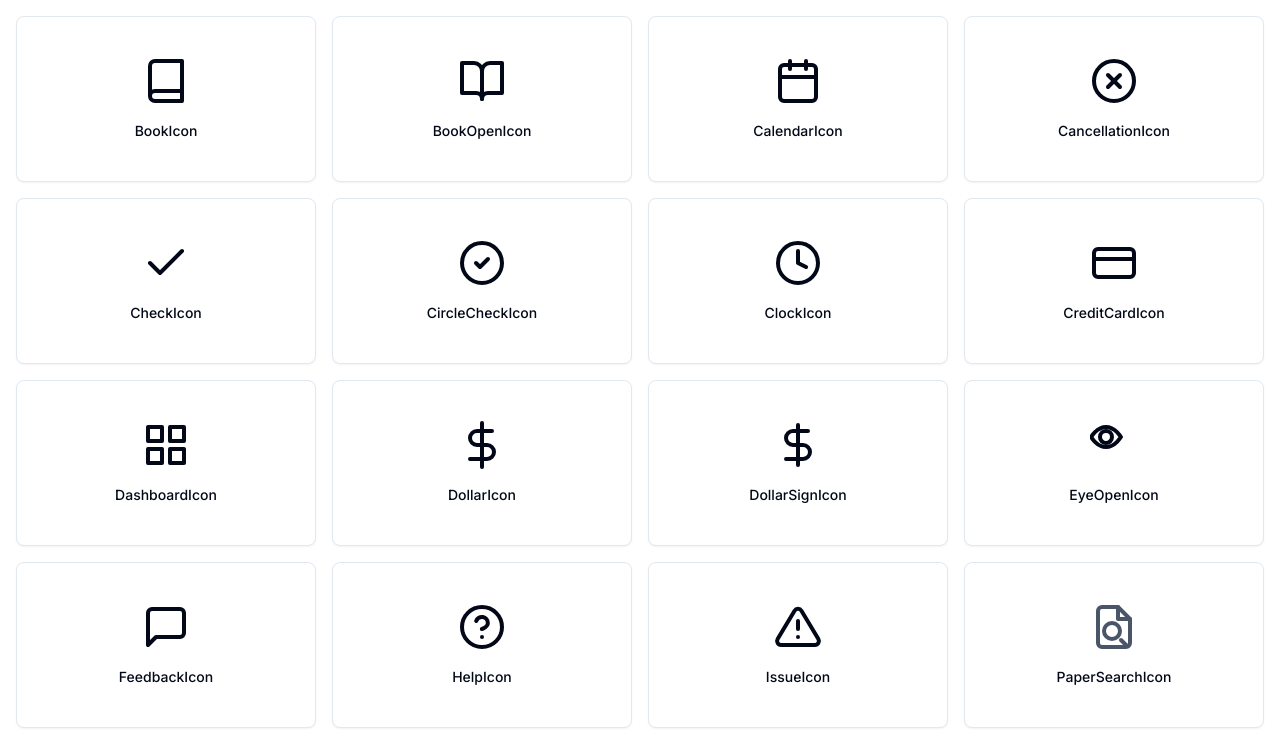
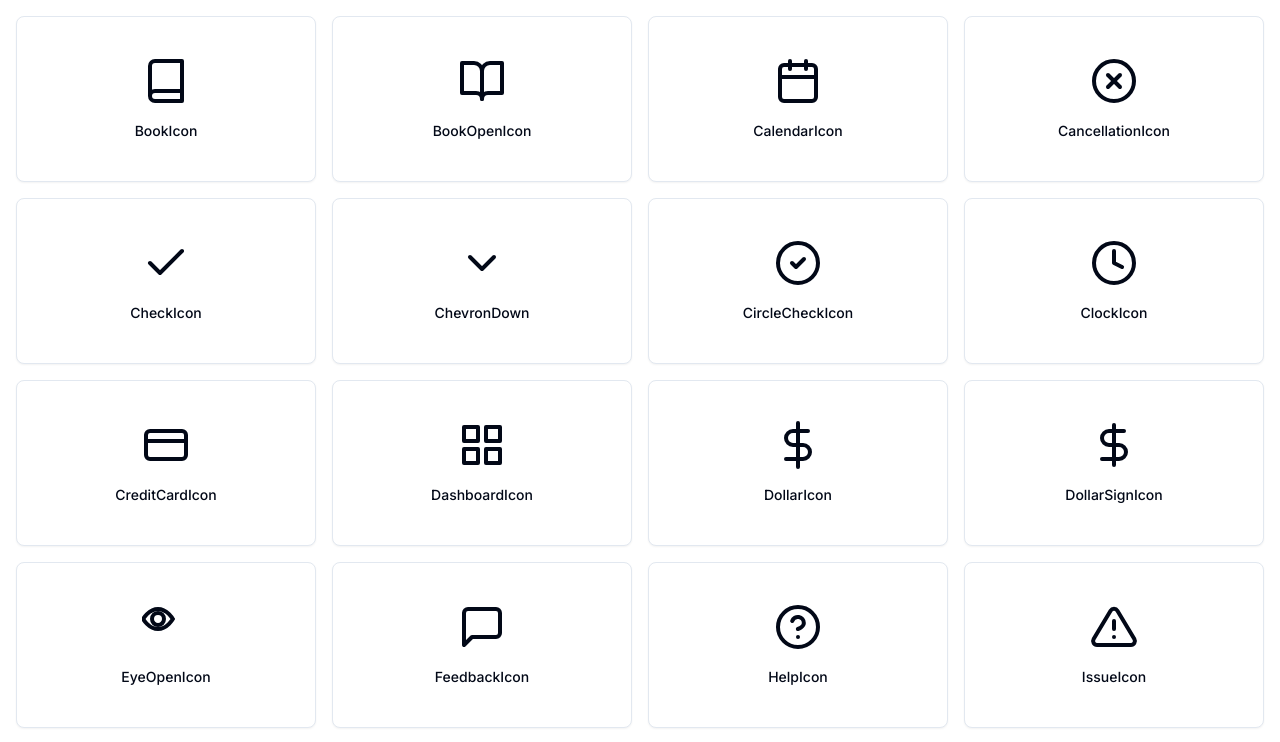
Before and after one commit to danielmiranda0099/home-click-class-parcelador, a Next.js app: page /icons in a window 1280 px wide. Shown: the top 742 px of the page. Built offline with nearby package versions, Linux system fonts and the light colour scheme.

Commit message:
[UP ADD]  UP Pay Group Lesson

```diff
--- /dev/null
+++ b/src/components/icons/ChevronDown.jsx
@@ -0,0 +1,22 @@
+export function ChevronDown({
+  size = 24,
+  color = "currentColor",
+  className = "",
+}) {
+  return (
+    <svg
+      xmlns="http://www.w3.org/2000/svg"
+      width={size}
+      height={size}
+      viewBox="0 0 24 24"
+      fill="none"
+      stroke={color}
+      strokeWidth="2"
+      strokeLinecap="round"
+      strokeLinejoin="round"
+      className={className}
+    >
+      <path d="m6 9 6 6 6-6" />
+    </svg>
+  );
+}
--- a/src/components/icons/index.js
+++ b/src/components/icons/index.js
@@ -25,3 +25,4 @@ export * from "./CalendarIcon";
 export * from "./PencilIcon";
 export * from "./RepeatIcon";
 export * from "./HelpIcon";
+export * from "./ChevronDown";
--- a/src/components/popupDetailLesson/FooterDetailLesson.jsx
+++ b/src/components/popupDetailLesson/FooterDetailLesson.jsx
@@ -13,9 +13,17 @@ import { useCustomToast, useUserSession } from "@/hooks";
 import {
   CalendarIcon,
   CheckIcon,
+  ChevronDown,
   DollarIcon,
   PencilIcon,
 } from "@/components/icons";
+import {
+  DropdownMenu,
+  DropdownMenuContent,
+  DropdownMenuItem,
+  DropdownMenuTrigger,
+} from "@/components/ui/dropdown-menu";
+
 export function FooterDetailLesson({ rol }) {
   const [status_button, setStatusButton] = useState({
     paidStudent: false,
@@ -31,6 +39,7 @@ export function FooterDetailLesson({ rol }) {
     setPopupFormLessonReport,
   } = useUiStore();
   const { toastSuccess, toastError } = useCustomToast();
+
   return (
     <DialogFooter className="sm:justify-between">
       <div className="flex gap-2">
@@ -83,8 +92,8 @@ export function FooterDetailLesson({ rol }) {
           {rol === "student" &&
             !lesson?.studentLessons.find(
               (student_lesson) =>
-                student_lesson.studentId === parseInt(user_session.user.id, 10)
-            ).isConfirmed && (
+                student_lesson.studentId === parseInt(user_session?.user.id, 10)
+            )?.isConfirmed && (
               <Button
                 className="flex gap-2"
                 onClick={async () => {
@@ -97,7 +106,7 @@ export function FooterDetailLesson({ rol }) {
               </Button>
             )}
         </div>
-        {/*  */}
+
         <div className="flex gap-2">
           {rol === "admin" &&
             !lesson?.studentLessons[0].isStudentPaid &&
@@ -123,6 +132,59 @@ export function FooterDetailLesson({ rol }) {
                 <DollarIcon size={18} />
                 Pago Estudiante
               </Button>
+            )}
+          {rol === "admin" &&
+            lesson.isGroup &&
+            lesson?.studentLessons?.some(
+              (student_lesson) => student_lesson.isStudentPaid === false
+            ) && (
+              <div className="flex flex-col items-center gap-4">
+                <DropdownMenu>
+                  <DropdownMenuTrigger asChild>
+                    <Button
+                      className="flex gap-2"
+                      disabled={status_button.paidStudent}
+                    >
+                      <ChevronDown size={18} />
+                      Pago Estudiante
+                    </Button>
+                  </DropdownMenuTrigger>
+                  <DropdownMenuContent>
+                    {lesson?.studentLessons.map(
+                      (student_lesson) =>
+                        !student_lesson.isStudentPaid && (
+                          <DropdownMenuItem
+                            key={student_lesson.id}
+                            onClick={async () => {
+                              setStatusButton({
+                                ...status_button,
+                                paidStudent: true,
+                              });
+                              const data = await payStudentLesson([
+                                student_lesson.id,
+                              ]);
+                              setStatusButton({
+                                ...status_button,
+                                paidStudent: false,
+                              });
+                              if (data.success) {
+                                toastSuccess({ title: "Pago Confirmado." });
+                                setLessons(rol);
+                                setPopupDetailLesson(false);
+                              } else {
+                                toastError({
+                                  title: "Al parecer hubo un error.",
+                                });
+                              }
+                            }}
+                          >
+                            {student_lesson.student.shortName}
+                          </DropdownMenuItem>
+                        )
+                    )}
+                  </DropdownMenuContent>
+                </DropdownMenu>
+              </div>
             )}
           {rol === "admin" &&
             lesson?.isRegistered &&
```
